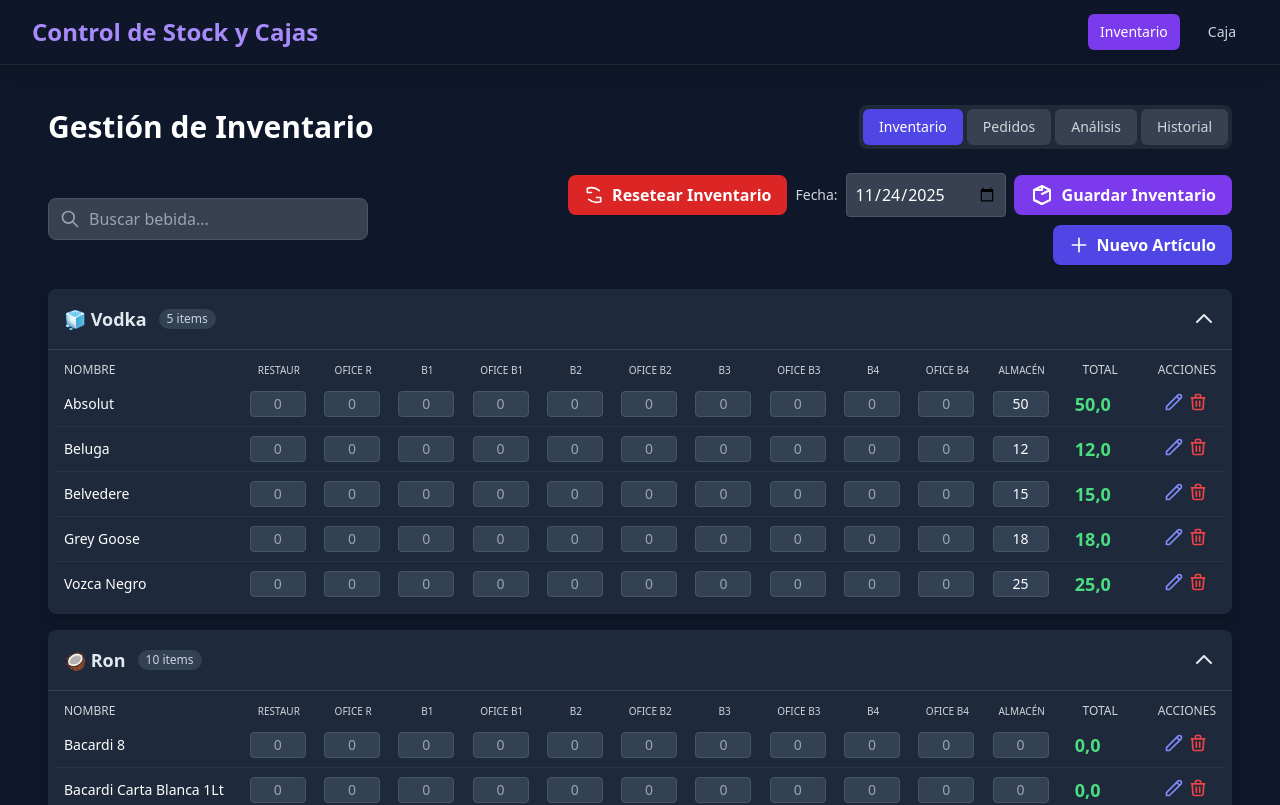
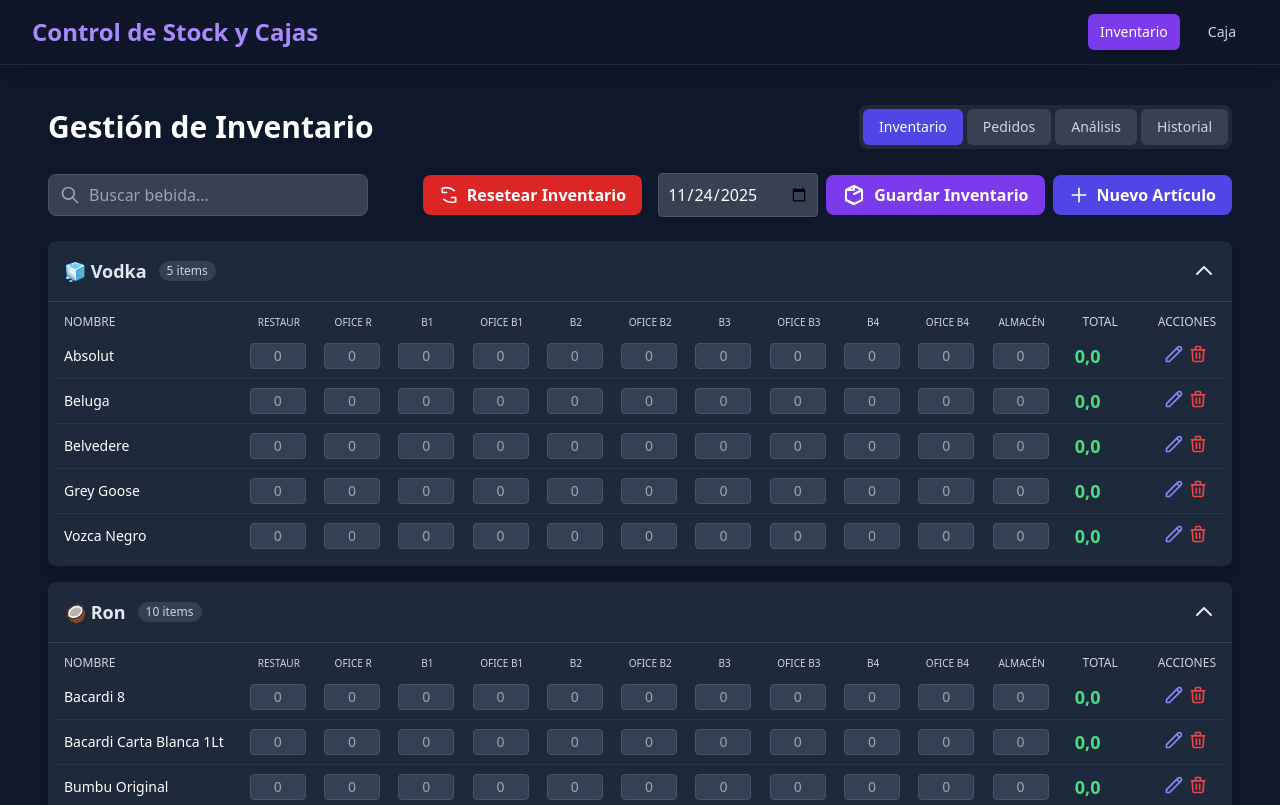
Before and after one commit to MiryamMiravalles/inventario_app, a React (Vite) app: page / in a window 1280 px wide. Shown: the top 805 px of the page. Built offline with nearby package versions, Linux system fonts and the light colour scheme.

Commit message:
eliminado el mock data

```diff
--- a/App.tsx
+++ b/App.tsx
@@ -17,7 +17,7 @@ import { INVENTORY_LOCATIONS } from "./constants";
 // IMPORTANTE: Asegúrate de que este import sea correcto en tu entorno.
 import { api } from "./src/api";
 
-// Mock Data (Se mantiene como estaba)
+// Mock Data (Configuración Limpia)
 const initialSessions: CashFlowSession[] = [];
 const initialSupplierExpenses: SupplierExpense[] = [];
 const defaultIncomeSources: IncomeSource[] = [
@@ -36,42 +36,44 @@ const initialStockByLocation = INVENTORY_LOCATIONS.reduce(
   {}
 );
 
-const buildStock = (mainLocationStock: number, location = "Almacén") => ({
+// Función para construir el stock: ahora siempre iniciará en 0, a menos que se fuerce una localización.
+const buildStock = (mainLocationStock: number = 0, location = "Almacén") => ({
   ...initialStockByLocation,
   [location]: mainLocationStock,
 });
 
+// 💥 CORRECCIÓN: Todos los items se inicializan a 0 usando buildStock(0)
 const initialInventoryItems: InventoryItem[] = [
   // Vodka
   {
     id: "a1",
     name: "Absolut",
     category: "🧊 Vodka",
-    stockByLocation: buildStock(50),
+    stockByLocation: buildStock(0),
   },
   {
     id: "a2",
     name: "Beluga",
     category: "🧊 Vodka",
-    stockByLocation: buildStock(12),
+    stockByLocation: buildStock(0),
   },
   {
     id: "a3",
     name: "Belvedere",
     category: "🧊 Vodka",
-    stockByLocation: buildStock(15),
+    stockByLocation: buildStock(0),
   },
   {
     id: "a4",
     name: "Grey Goose",
     category: "🧊 Vodka",
-    stockByLocation: buildStock(18),
+    stockByLocation: buildStock(0),
   },
   {
     id: "a5",
     name: "Vozca Negro",
     category: "🧊 Vodka",
-    stockByLocation: buildStock(25),
+    stockByLocation: buildStock(0),
   },
   // Ron
   {
@@ -1106,7 +1108,7 @@ const initialInventoryItems: InventoryItem[] = [
     id: "a176",
     name: "Schweppes Tonica",
     category: "🥤Refrescos y agua",
-    stockByLocation: buildStock(200),
+    stockByLocation: buildStock(0),
   },
   {
     id: "a177",
@@ -1314,6 +1316,7 @@ const App: React.FC = () => {
   const handleSavePurchaseOrder = useCallback(
     async (order: PurchaseOrder) => {
       try {
+        // Lógica de guardado en API (Netlify Function)
         const savedOrder = await api.orders.save(order);
         addOrUpdate(setPurchaseOrders, savedOrder as PurchaseOrder);
       } catch (e) {
@@ -1393,8 +1396,10 @@ const App: React.FC = () => {
 
             let finalStock;
             if (mode === "set") {
+              // Si mode es 'set' (ej: reseteo o sync), establecemos el nuevo valor
               finalStock = newStockValue;
             } else {
+              // Si mode es 'add', sumamos
               finalStock = currentStockInAlmacen + newStockValue;
             }
 
--- a/components/Inventory.tsx
+++ b/components/Inventory.tsx
@@ -551,10 +551,6 @@ const InventoryComponent: React.FC<InventoryProps> = ({
       status: PurchaseOrderStatus.Completed,
       deliveryDate: new Date().toISOString().split("T")[0],
     } as PurchaseOrder);
-
-    alert(
-      `Pedido de ${order.supplierName} marcado como recibido y completado. Las cantidades AHORA se reflejan en la columna \"En Pedidos\" de la pestaña Análisis. No se realizó ajuste automático al stock.`
-    );
   };
 
   const handleOrderChange = (
@@ -1237,9 +1233,7 @@ const InventoryComponent: React.FC<InventoryProps> = ({
               <label
                 htmlFor="snapshotDate"
                 className="text-sm font-medium text-gray-300 hidden md:inline"
-              >
-                Fecha:
-              </label>
+              ></label>
               <input
                 id="snapshotDate"
                 type="date"
@@ -1485,9 +1479,7 @@ const InventoryComponent: React.FC<InventoryProps> = ({
               <label
                 htmlFor="analysisDate"
                 className="text-sm font-medium text-gray-300"
-              >
-                Fecha:
-              </label>
+              ></label>
               <input
                 id="analysisDate"
                 type="date"
```
